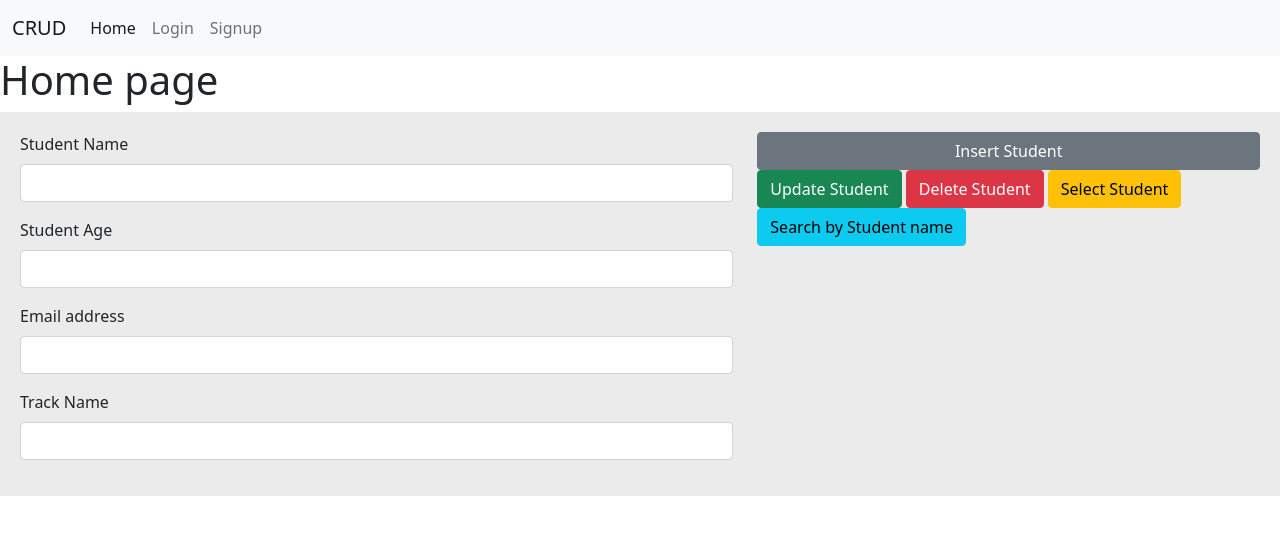
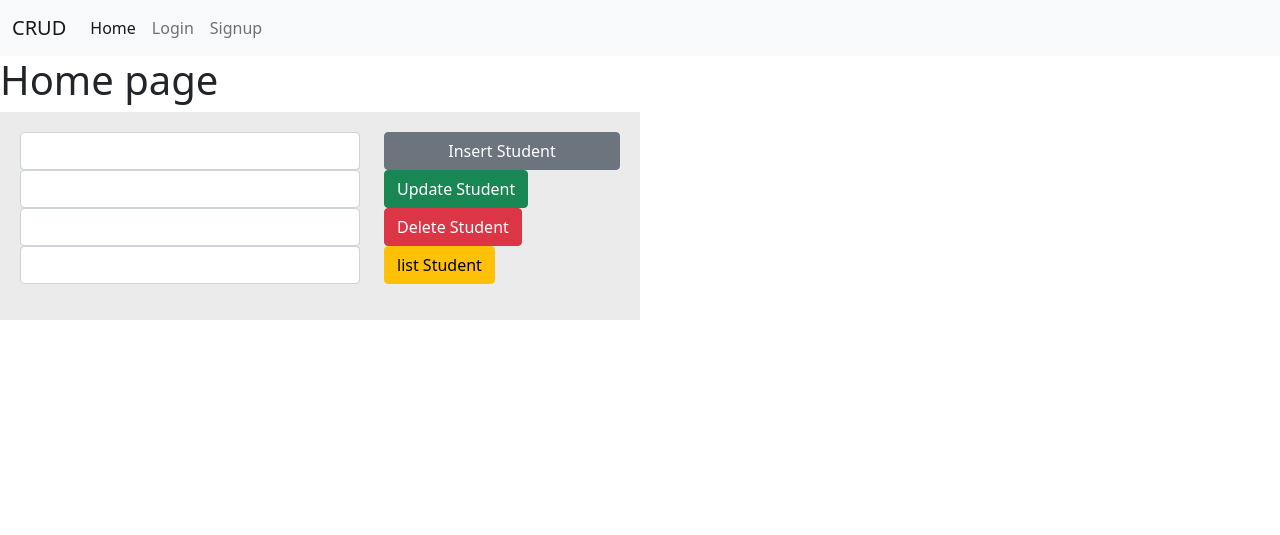
Before and after one commit to a-hassanein/Student-CRUD-app--Django, a Django app: page / in a window 1280 px wide. Shown: the top 535 px of the page. Run offline with Django 4.2, Linux system fonts and the light colour scheme; some libraries are stand-ins or nearby versions.

Commit message:
lab3 finished

```diff
--- a/form/app/models.py
+++ b/form/app/models.py
@@ -11,6 +11,6 @@ class Student(models.Model):
 
 class Myuser(models.Model):
     id = models.AutoField(primary_key=True)
-    username = models.CharField(max_length=100, null=False)
-    userEmail = models.EmailField(max_length=100)
-    userPass = models.CharField(max_length=15)
+    myusername = models.CharField(max_length=100, null=True)
+    userEmail = models.EmailField(max_length=100, null=True)
+    userPass = models.CharField(max_length=15, null=True)
--- a/form/app/static/css/home.css
+++ b/form/app/static/css/home.css
@@ -6,5 +6,6 @@ button{
 
 .content{
             background:rgb(235, 235, 235);
-            padding: 20px
+            padding: 20px;
+            width: 50%;
 }
--- a/form/app/views.py
+++ b/form/app/views.py
@@ -11,31 +11,64 @@ def mylogout(request):
 def home(request):
     return render(request, 'pages/home.html')
 
+
+# def signup(request):
+#     context = {}
+#     if (request.method == 'GET'):
+#         return render(request, 'pages/signup.html')
+#
+#     else:
+#         # Myuser.objects.create(myusername=request.POST['myusername'], userPass=request.POST)
+#         myuser = Myuser.objects.create(myusername=request.POST.get('myussername'), userPass=request.POST.get('signupPass'), userEmail=request.POST.get('signupEmail'))
+#         print(myuser.myusername)
+#         User.objects.create_user(username=request.POST['myussername'], password=request.POST['signupPass'], is_staff=True)
+#         return render(request, 'pages/login.html')
+
+def signup(request):
+    if (request.method == 'GET'):
+        return render(request, 'pages/signup.html')
+    else:
+        username = request.POST['myussername']
+        email = request.POST['signupEmail']
+        password = request.POST['signupPass']
+        Myuser.objects.create(myusername=username, userEmail=email, userPass=password)
+        User.objects.create_user(username, email, password, is_staff=True)
+        return redirect("login")
+
+# def login(request):
+#     if (request.method == 'GET'):
+#         return render(request, 'pages/login.html')
+#
+#     else:
+#         user = Myuser.objects.filter(userPass=request.POST.get('loginpass'), myusername=request.POST.get('loginname'))
+#         authuser = authenticate(username=request.POST['loginname'], userPass=request.POST['loginpass'])
+#         if ( len(user) > 0  and authuser is not None):
+#             request.session['username'] = request.POST['loginname']
+#             authlogin(request, authuser)
+#             return render(request, 'pages/home.html')
+#         else:
+#             context = {}
+#             context['msg'] = 'Invalid username or password'
+#             return render(request, 'pages/login.html', context)
+
 def login(request):
     if (request.method == 'GET'):
         return render(request, 'pages/login.html')
+    elif(request.method == 'POST'):
+        email = request.POST['loginemail']
+        password = request.POST['loginpass']
+        print(email, "  Password ", password)
+        try:
+            user = Myuser.objects.get(userEmail=email, userPass=password)
+            admin_user = authenticate(username=user.myusername, password=password)
+            if user and admin_user is not None:
+                request.session['username'] = user.myusername
+                authlogin(request, admin_user)
+                return redirect('/')
+        except Myuser.DoesNotExist:
+            return redirect("login")
 
-    else:
-        user = Myuser.objects.filter(userPass=request.POST['userPass'], userEmail=request.POST['userEmail'])
-        authuser = authenticate(userEmail=request.POST['userEmail'], userPass=request.POST['userPass'])
-        if ( len(user) > 0  and authuser is not None):
-            request.session['username'] = request.POST['username']
-            authlogin(request, authuser)
-            return render(request, 'pages/home.html')
-        else:
-            context = {}
-            context['msg'] = 'Invalid username or password'
-            return render(request, 'pages/login.html', context)
 
-def signup(request):
-    context = {}
-    if (request.method == 'GET'):
-        return render(request, 'pages/signup.html')
-
-    else:
-        Myuser.objects.create(username=request.POST['username'], userPass=request.POST['userPass'], userEmail=request.POST['userEmail'])
-        # User.objects.create_user(username=request.POST['myusername'], userPass=request.POST['userPass'], is_staff=True)
-        return render(request, 'pages/login.html')
 
 def insert_student(request):
     context = {}
--- a/form/templates/pages/home.html
+++ b/form/templates/pages/home.html
@@ -7,7 +7,7 @@
     {% block title %}
     <title>Home</title>
     {% endblock title %}
-<body>
+
 
     {% block content %}
     <h1>Home page</h1>
@@ -16,37 +16,34 @@
         {% csrf_token %}
     <div class="row">
     <div class="col-7">
-    <div class="mb-3">
-        <label for="exampleInputName" class="form-label">Student Name</label>
+
+<!--        <label for="exampleInputName" class="form-label">Student Name</label>-->
         <input type="text" class="form-control" id="exampleInputName" name="studentname">
-    </div>
 
-    <div class="mb-3">
-        <label for="exampleInputAge" class="form-label">Student Age</label>
-        <input type="text" class="form-control" id="exampleInputAge" name="studentage">
-    </div>
 
-    <div class="mb-3">
-        <label for="exampleInputEmail1" class="form-label">Email address</label>
-        <input type="email" class="form-control" id="exampleInputEmail1" name="studentemail">
-    </div>
 
-    <div class="mb-3">
-        <label for="exampleInputTrack_Name" class="form-label">Track Name</label>
-        <input type="text" class="form-control" id="exampleInputTrack_Name" name="trackname">
-    </div>
+<!--        <label for="exampleInputAge" class="form-label">Student Age</label>-->
+        <input type="text" class="form-control" name="studentage">
+
+
+
+<!--        <label for="exampleInputEmail1" class="form-label">Email address</label>-->
+        <input type="email" class="form-control" name="studentemail">
+
+<!--        <label for="exampleInputTrack_Name" class="form-label">Track Name</label>-->
+        <input type="text" class="form-control"  name="trackname">
+
         <div><p style="color:green">{{doneMsg}}</p></div>
     </div>
     <div class="col-5">
     <button type="submit" class="btn btn-secondary" >Insert Student</button>
     <a type="button" class="btn btn-success" href="{%url 'list'%}">Update Student</a>
     <a type="button" class="btn btn-danger" href="{%url 'list'%}">Delete Student</a>
-    <a type="button" class="btn btn-warning" href="{%url 'list'%}">Select Student</a>
-    <a type="button" class="btn btn-info" href="/list">Search by Student name</a>
+    <a type="button" class="btn btn-warning" href="{%url 'list'%}">list Student</a>
+<!--    <a type="button" class="btn btn-info" href="/list">Search by Student name</a>-->
     </div>
     </div>
     </form>
     </div>
 
     {% endblock content %}
-</body>
--- a/form/templates/pages/studentlist.html
+++ b/form/templates/pages/studentlist.html
@@ -7,7 +7,8 @@
 {% block title %}
       <title>sudents</title>
 {% endblock title %}
-<body>
+
+
 {%block content%}
 <table class="maintable">
     <tr>
@@ -39,4 +40,3 @@
 </table>
 
 {%endblock%}
-</body>
```
Also changed, not shown: form/static/css/home.css (+5 -3 lines), form/templates/pages/login.html (+10 -10 lines), form/templates/pages/signup.html (+13 -14 lines), form/app/migrations/0005_rename_username_myuser_myusername.py (added), form/app/migrations/0006_alter_myuser_myusername.py (added), form/app/migrations/0007_alter_myuser_useremail_alter_myuser_userpass.py (added).
